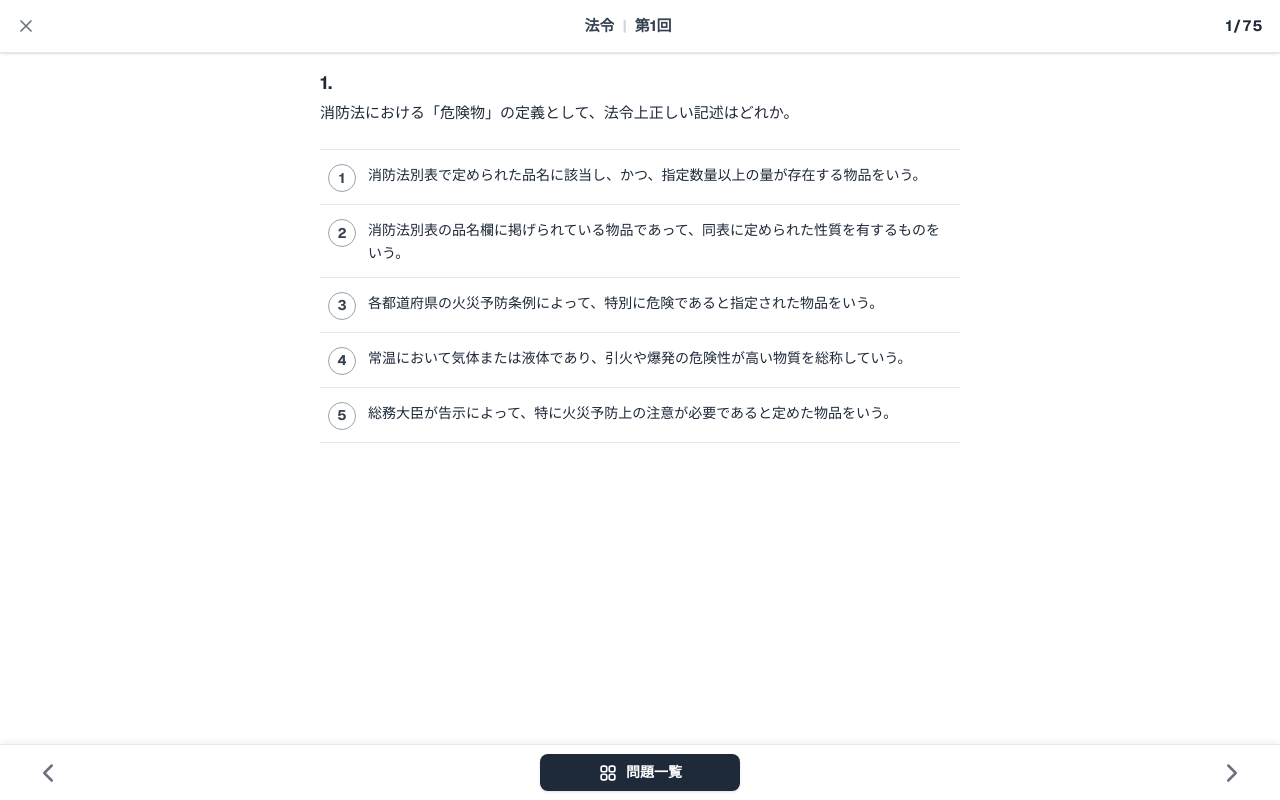
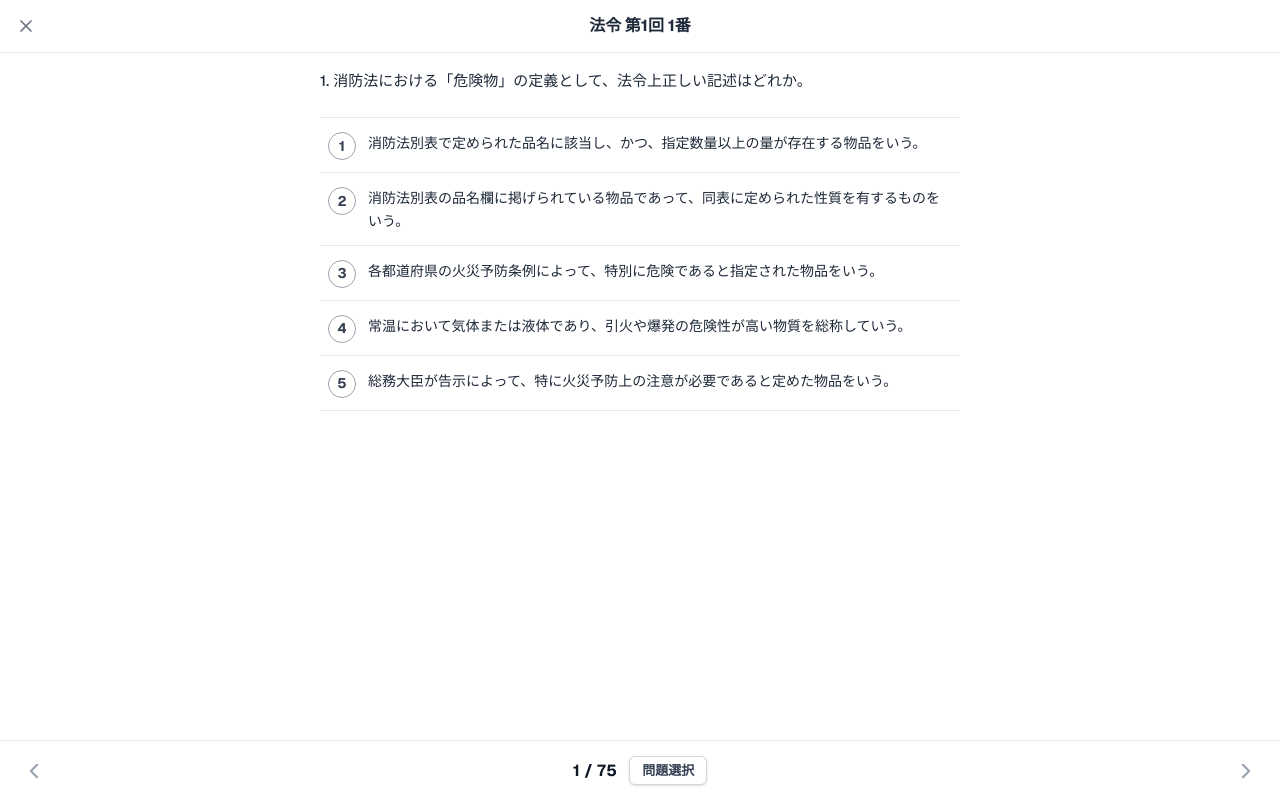
Before and after one commit to matsun15/yotsu-app, a Next.js app: page /quiz in a window 1280 px wide. Built offline with nearby package versions, Linux system fonts and the light colour scheme.

Commit message:
UXとUIの大幅改善を適用

```diff
--- a/src/app/quiz/page.tsx
+++ b/src/app/quiz/page.tsx
@@ -4,7 +4,6 @@ import { useState, useEffect } from "react";
 import { quizQuestions } from "@/constants/questions";
 import { Choice } from "@/types/quiz";
 
-// 全問題の解答状態を管理するための型
 type AnswerState = {
   selectedChoice: number | null;
   isCorrect: boolean | null;
@@ -12,11 +11,9 @@ type AnswerState = {
 
 export default function QuizPage() {
   const [currentIndex, setCurrentIndex] = useState(0);
-  // 全75問の解答状態を記憶する配列
   const [answers, setAnswers] = useState<AnswerState[]>([]);
   const [showModal, setShowModal] = useState(false);
 
-  // 初回マウント時に配列を初期化
   useEffect(() => {
     if (quizQuestions) {
       setAnswers(new Array(quizQuestions.length).fill({ selectedChoice: null, isCorrect: null }));
@@ -36,8 +33,7 @@ export default function QuizPage() {
   // イベントハンドラ
   // --------------------------------------------------------
   const handleChoiceClick = (choiceIndex: number, isCorrect: boolean) => {
-    if (hasAnswered) return; // 既に解答済みの場合は無効化
-
+    if (hasAnswered) return;
     const newAnswers = [...answers];
     newAnswers[currentIndex] = { selectedChoice: choiceIndex, isCorrect };
     setAnswers(newAnswers);
@@ -49,19 +45,12 @@ export default function QuizPage() {
     window.scrollTo({ top: 0, behavior: "smooth" });
   };
 
-  const handleNext = () => {
-    jumpToQuestion((currentIndex + 1) % quizQuestions.length);
-  };
+  const handleNext = () => jumpToQuestion((currentIndex + 1) % quizQuestions.length);
+  const handlePrev = () => jumpToQuestion((currentIndex - 1 + quizQuestions.length) % quizQuestions.length);
 
-  const handlePrev = () => {
-    jumpToQuestion((currentIndex - 1 + quizQuestions.length) % quizQuestions.length);
-  };
-
-  const handleReset = () => {
-    if (window.confirm("進行状況をリセットして最初からやり直しますか？")) {
-      setAnswers(new Array(quizQuestions.length).fill({ selectedChoice: null, isCorrect: null }));
-      jumpToQuestion(0);
-    }
+  // ★修正3：更新（リセット）ではなく、戻るボタンとしての動作に変更
+  const handleClose = () => {
+    window.confirm("トップページへ戻りますか？（※現在はダミーです）");
   };
 
   // --------------------------------------------------------
@@ -77,7 +66,7 @@ export default function QuizPage() {
   const getCircleStyle = (choice: Choice) => {
     if (!hasAnswered) return "border border-gray-400 text-gray-700 bg-white";
     if (choice.is_correct) return "bg-green-500 text-white border-none";
-    if (currentAnswer.selectedChoice === choice.order_index) return "bg-red-400 text-white border-none";
+    if (currentAnswer.selectedChoice === choice.order_index) return "bg-[#EF4444] text-white border-none";
     return "border border-gray-400 text-gray-700 bg-white";
   };
 
@@ -87,11 +76,11 @@ export default function QuizPage() {
     const parts = text.split(imageRegex);
 
     return (
-      <span className="space-y-3 block mt-1">
+      <span className="inline">
         {parts.map((part, index) => {
           if (index % 2 === 1) {
             return (
-              <div key={index} className="bg-gray-50 border border-gray-200 rounded-lg p-6 flex flex-col items-center justify-center text-gray-400 my-3 shadow-inner">
+              <div key={index} className="bg-gray-50 border border-gray-200 rounded-lg p-6 flex flex-col items-center justify-center text-gray-400 my-3 shadow-inner block">
                 <span className="text-xs font-bold tracking-wider">【図解エリア】</span>
                 <span className="text-[10px] mt-1 text-center px-4">{part}</span>
               </div>
@@ -119,40 +108,34 @@ export default function QuizPage() {
     return { label: "ポイント", content: text };
   };
 
-  const getPitfallText = (text: string) => text.replace("🐾よくある落とし穴：", "").replace("🐾", "");
-
+  const pitfallText = currentQuestion.pitfall_text ? currentQuestion.pitfall_text.replace("🐾よくある落とし穴：", "").replace("🐾", "") : null;
   const hintData = currentQuestion.hint_text ? getHintData(currentQuestion.hint_text) : null;
-  const pitfallText = currentQuestion.pitfall_text ? getPitfallText(currentQuestion.pitfall_text) : null;
 
   return (
     <div className="min-h-screen bg-white pb-24 font-sans text-gray-800">
 
-      {/* ★改善1：ヘッダーの1行圧縮（-60px） */}
-      <header className="sticky top-0 z-40 bg-white/95 backdrop-blur-sm flex items-center justify-between px-4 py-3 border-b border-gray-200 shadow-sm text-[15px]">
-        <button onClick={handleReset} className="text-gray-500 hover:text-gray-900 transition-colors p-1 -ml-1">
+      {/* 上部ヘッダー */}
+      <header className="sticky top-0 z-40 bg-white flex items-center px-4 py-3 border-b border-gray-200 text-[15px]">
+        <button onClick={handleClose} className="text-gray-500 hover:text-gray-900 p-1 -ml-1">
           <svg xmlns="http://www.w3.org/2000/svg" fill="none" viewBox="0 0 24 24" strokeWidth={2} stroke="currentColor" className="w-5 h-5">
             <path strokeLinecap="round" strokeLinejoin="round" d="M6 18L18 6M6 6l12 12" />
           </svg>
         </button>
-        <div className="flex-1 text-center font-bold text-gray-700 flex justify-center items-center gap-2">
-          <span className="truncate max-w-[100px] sm:max-w-none">{currentQuestion.category}</span>
-          <span className="text-gray-300">|</span>
-          <span>第{currentQuestion.exam_term}回</span>
+        <div className="flex-1 text-center font-bold text-gray-800 text-sm sm:text-base">
+          {currentQuestion.category} 第{currentQuestion.exam_term}回 {currentIndex + 1}番
         </div>
-        <div className="font-bold tracking-widest text-gray-800 w-12 text-right">
-          {currentIndex + 1}/{quizQuestions.length}
-        </div>
+        <div className="w-6"></div>
       </header>
 
       <main className="p-4 max-w-2xl mx-auto">
 
-        {/* ★改善2：問題番号の統合（-24px）とフォントサイズ調整 */}
+        {/* 問題文 */}
         <div className="mb-6 text-[15px] leading-relaxed font-medium text-gray-800">
-          <span className="font-bold text-lg mr-1">{currentIndex + 1}.</span>
+          <span className="mr-1">{currentIndex + 1}.</span>
           {renderQuestionText(currentQuestion.question_text)}
         </div>
 
-        {/* ★改善3：選択肢の余白を削減（-40px） */}
+        {/* 選択肢エリア */}
         <div className="border-t border-gray-200 mb-6">
           {currentQuestion.choices.map((choice) => (
             <button
@@ -175,18 +158,24 @@ export default function QuizPage() {
         {hasAnswered && (
           <div className="mt-6 animate-in fade-in slide-in-from-bottom-2 duration-300">
 
-            {/* ★改善4：回答/正解を1行コンパクトに（中央揃え） */}
-            <div className="bg-gray-50 rounded-lg py-3 px-4 mb-6 border border-gray-200 flex justify-center items-center gap-6 shadow-sm">
+            {/* ★修正2：正解と不正解で表示を変える（くどさ解消） */}
+            {currentAnswer.isCorrect ? (
+              <div className="bg-white rounded-lg py-3 px-4 mb-6 border border-gray-200 flex justify-center items-center shadow-sm">
+                <div className="text-[15px] font-bold text-gray-800">
+                  正解: <span className="ml-1 text-[17px] text-green-600">✅ {correctChoiceNumber}</span>
+                </div>
+              </div>
+            ) : (
+              <div className="bg-white rounded-lg py-3 px-4 mb-6 border border-gray-200 flex justify-center items-center gap-6 shadow-sm">
                 <div className="text-[14px] font-bold text-gray-600">
-                回答: <span className={`ml-1 text-base ${currentAnswer.isCorrect ? 'text-green-600' : 'text-red-500'}`}>
-                  {currentAnswer.isCorrect ? '✅' : '❌'} {currentAnswer.selectedChoice}
-                </span>
+                  回答: <span className="ml-1 text-[16px] text-[#EF4444]">❌ {currentAnswer.selectedChoice}</span>
                 </div>
                 <div className="w-px h-4 bg-gray-300"></div>
                 <div className="text-[14px] font-bold text-gray-600">
-                正解: <span className="ml-1 text-base text-green-600">✅ {correctChoiceNumber}</span>
+                  正解: <span className="ml-1 text-[16px] text-green-600">✅ {correctChoiceNumber}</span>
                 </div>
               </div>
+            )}
 
             <h2 className="text-lg font-bold mb-4 tracking-wide border-l-4 border-gray-800 pl-3">解説</h2>
 
@@ -224,61 +213,65 @@ export default function QuizPage() {
         )}
       </main>
 
-      {/* 画面下部固定のナビゲーションバー */}
-      <div className="fixed bottom-0 left-0 right-0 bg-white/95 backdrop-blur-sm border-t border-gray-200 h-14 flex justify-between items-center px-2 sm:px-4 z-40 pb-safe shadow-[0_-4px_6px_-1px_rgba(0,0,0,0.05)]">
+      {/* ★修正1：画面下部固定ナビ（1枚目のMachuda画像を完全再現） */}
+      <div className="fixed bottom-0 left-0 right-0 bg-white border-t border-gray-200 h-[60px] flex justify-between items-center px-4 z-40 pb-safe">
 
-        <button onClick={handlePrev} className="flex flex-col items-center justify-center w-16 h-full text-gray-500 hover:text-gray-900 active:bg-gray-100 transition-colors">
-          <svg xmlns="http://www.w3.org/2000/svg" fill="none" viewBox="0 0 24 24" strokeWidth={2.5} stroke="currentColor" className="w-6 h-6"><path strokeLinecap="round" strokeLinejoin="round" d="M15.75 19.5L8.25 12l7.5-7.5" /></svg>
+        {/* 左：戻るボタン */}
+        <button onClick={handlePrev} className="p-2 text-gray-400 hover:text-gray-800 transition-colors">
+          <svg xmlns="http://www.w3.org/2000/svg" fill="none" viewBox="0 0 24 24" strokeWidth={2.5} stroke="currentColor" className="w-5 h-5"><path strokeLinecap="round" strokeLinejoin="round" d="M15.75 19.5L8.25 12l7.5-7.5" /></svg>
         </button>
 
-        {/* ★改善5：「問題を選択」モーダル起動ボタン */}
+        {/* 中央：進捗 ＋ 問題選択ボタン */}
+        <div className="flex items-center gap-3">
+          <span className="font-bold text-[16px] text-gray-900 tracking-wide">
+            {currentIndex + 1} / {quizQuestions.length}
+          </span>
           <button
             onClick={() => setShowModal(true)}
-          className="flex-1 mx-2 max-w-[200px] py-2 bg-gray-800 text-white rounded-lg text-[14px] font-bold shadow-sm active:scale-95 transition-transform flex items-center justify-center gap-2"
+            className="px-3 py-1 bg-white border border-gray-300 text-gray-700 rounded-md text-[13px] font-bold shadow-sm active:bg-gray-50 transition-colors"
           >
-          <svg xmlns="http://www.w3.org/2000/svg" fill="none" viewBox="0 0 24 24" strokeWidth={2} stroke="currentColor" className="w-5 h-5"><path strokeLinecap="round" strokeLinejoin="round" d="M3.75 6A2.25 2.25 0 016 3.75h2.25A2.25 2.25 0 0110.5 6v2.25a2.25 2.25 0 01-2.25 2.25H6a2.25 2.25 0 01-2.25-2.25V6zM3.75 15.75A2.25 2.25 0 016 13.5h2.25a2.25 2.25 0 012.25 2.25V18a2.25 2.25 0 01-2.25 2.25H6A2.25 2.25 0 013.75 18v-2.25zM13.5 6a2.25 2.25 0 012.25-2.25H18A2.25 2.25 0 0120.25 6v2.25A2.25 2.25 0 0118 10.5h-2.25a2.25 2.25 0 01-2.25-2.25V6zM13.5 15.75a2.25 2.25 0 012.25-2.25H18a2.25 2.25 0 012.25 2.25V18A2.25 2.25 0 0118 20.25h-2.25A2.25 2.25 0 0113.5 18v-2.25z" /></svg>
-          問題一覧
+            問題選択
           </button>
-
-        <button onClick={handleNext} className="flex flex-col items-center justify-center w-16 h-full text-gray-500 hover:text-gray-900 active:bg-gray-100 transition-colors">
-          <svg xmlns="http://www.w3.org/2000/svg" fill="none" viewBox="0 0 24 24" strokeWidth={2.5} stroke="currentColor" className="w-6 h-6"><path strokeLinecap="round" strokeLinejoin="round" d="M8.25 4.5l7.5 7.5-7.5 7.5" /></svg>
-        </button>
-
         </div>
 
-      {/* ★実装：全問題モーダル（ナンバーパッド） */}
+        {/* 右：次へボタン */}
+        <button onClick={handleNext} className="p-2 text-gray-400 hover:text-gray-800 transition-colors">
+          <svg xmlns="http://www.w3.org/2000/svg" fill="none" viewBox="0 0 24 24" strokeWidth={2.5} stroke="currentColor" className="w-5 h-5"><path strokeLinecap="round" strokeLinejoin="round" d="M8.25 4.5l7.5 7.5-7.5 7.5" /></svg>
+        </button>
+      </div>
+
+      {/* 全問題一覧モーダル */}
       {showModal && (
-        <div className="fixed inset-0 z-50 flex flex-col justify-end bg-black/40 backdrop-blur-sm animate-in fade-in duration-200">
-          <div className="bg-white rounded-t-3xl w-full max-h-[85vh] flex flex-col shadow-2xl animate-in slide-in-from-bottom-10">
-            <div className="flex justify-between items-center p-5 border-b border-gray-100">
+        <div className="fixed inset-0 z-50 flex items-center justify-center bg-black/50 backdrop-blur-sm animate-in fade-in duration-200 px-4">
+          <div className="bg-white rounded-2xl w-full max-w-sm max-h-[80vh] flex flex-col shadow-2xl animate-in zoom-in-95 duration-200">
+            <div className="flex justify-between items-start p-5 pb-3">
               <div>
-                <h3 className="font-bold text-lg text-gray-800">問題一覧</h3>
-                <p className="text-[12px] text-gray-500 mt-0.5">番号をタップすると該当問題へ移動します</p>
+                <h3 className="font-bold text-[18px] text-gray-900">問題全体を見る</h3>
+                <p className="text-[13px] text-gray-500 mt-1">番号を押すと該当問題へ移動します</p>
               </div>
               <button
                 onClick={() => setShowModal(false)}
-                className="w-8 h-8 flex items-center justify-center rounded-full bg-gray-100 text-gray-600 hover:bg-gray-200 active:scale-90 transition-all"
+                className="p-1 -mr-2 -mt-1 text-gray-400 hover:text-gray-800 transition-colors"
               >
-                <svg xmlns="http://www.w3.org/2000/svg" fill="none" viewBox="0 0 24 24" strokeWidth={2} stroke="currentColor" className="w-5 h-5"><path strokeLinecap="round" strokeLinejoin="round" d="M6 18L18 6M6 6l12 12" /></svg>
+                <svg xmlns="http://www.w3.org/2000/svg" fill="none" viewBox="0 0 24 24" strokeWidth={2.5} stroke="currentColor" className="w-6 h-6"><path strokeLinecap="round" strokeLinejoin="round" d="M6 18L18 6M6 6l12 12" /></svg>
               </button>
             </div>
 
-            <div className="p-5 overflow-y-auto">
-              <div className="grid grid-cols-5 gap-3 sm:gap-4 max-w-md mx-auto">
+            <div className="p-5 pt-2 overflow-y-auto">
+              <div className="grid grid-cols-5 gap-3 sm:gap-4">
                 {quizQuestions.map((_, i) => {
                   const ans = answers[i];
-                  let bgClass = "bg-white border border-gray-300 text-gray-700"; // 未解答（白）
-                  if (ans?.isCorrect === true) bgClass = "bg-green-500 text-white border-none shadow-sm"; // 正解（緑）
-                  else if (ans?.isCorrect === false) bgClass = "bg-red-500 text-white border-none shadow-sm"; // 不正解（赤）
+                  let bgClass = "bg-white border border-gray-400 text-gray-800"; // 未解答（白）
+                  if (ans?.isCorrect === true) bgClass = "bg-[#10B981] text-white border-none"; // 正解（緑）
+                  else if (ans?.isCorrect === false) bgClass = "bg-[#EF4444] text-white border-none"; // 不正解（赤）
 
-                  // 現在見ている問題はリングをつけて強調
-                  const ringClass = currentIndex === i ? "ring-2 ring-offset-2 ring-gray-800" : "";
+                  const ringClass = currentIndex === i ? "ring-2 ring-offset-2 ring-gray-300" : "";
 
                   return (
                     <button
                       key={i}
                       onClick={() => jumpToQuestion(i)}
-                      className={`w-12 h-12 sm:w-14 sm:h-14 rounded-full flex items-center justify-center font-bold text-lg mx-auto active:scale-90 transition-all ${bgClass} ${ringClass}`}
+                      className={`w-12 h-12 rounded-full flex items-center justify-center text-[15px] mx-auto active:scale-90 transition-all ${bgClass} ${ringClass}`}
                     >
                       {i + 1}
                     </button>
@@ -286,8 +279,6 @@ export default function QuizPage() {
                 })}
               </div>
             </div>
-            {/* モーダル下部の安全余白 */}
-            <div className="h-safe pb-8"></div>
           </div>
         </div>
       )}
```
Lines whose indentation alone changed are shown as unchanged.
